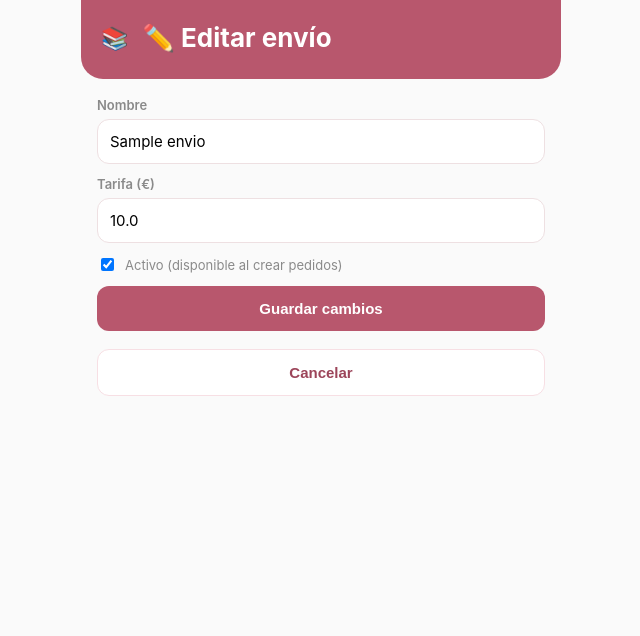
After one commit to mj02jt/bookcovers, a Flask app: page /envios/1/editar in a window 1280 px wide. The commit adds this page. Shown: the top 636 px of the page, without its empty margins (319-959 px from the left). Run offline with Flask 3, Linux system fonts and the light colour scheme; tables that the repository leaves empty hold one stand-in row (values such as "Sample post").

Commit message:
Añade métodos de envío (Vinted, Correos...) configurables con tarifa, seleccionables al crear/editar pedidos

```diff
--- a/app.py
+++ b/app.py
@@ -8,7 +8,7 @@ from sqlalchemy import text
 
 from config import Config
 from extensions import db
-from models import Producto, Cliente, Pedido, PedidoItem, Movimiento, ESTADOS_PEDIDO, TIPOS_MOVIMIENTO
+from models import Producto, Cliente, Pedido, PedidoItem, Movimiento, MetodoEnvio, ESTADOS_PEDIDO, TIPOS_MOVIMIENTO
 import ai_scan
 
 ALLOWED_EXT = {'png', 'jpg', 'jpeg', 'webp', 'gif'}
@@ -48,6 +48,17 @@ def resolver_cliente_id(form):
     return int(cliente_id) if cliente_id else None
 
 
+def resolver_envio(form):
+    """Devuelve (metodo_envio_id, precio_envio) a partir del formulario."""
+    envio_id = form.get('metodo_envio_id') or None
+    if not envio_id:
+        return None, 0.0
+    metodo = db.session.get(MetodoEnvio, int(envio_id))
+    if not metodo:
+        return None, 0.0
+    return metodo.id, metodo.precio
+
+
 def procesar_items_pedido(pedido, form):
     """Crea los PedidoItem de un formulario, usando siempre el precio del stock cuando hay producto."""
     descripciones = form.getlist('descripcion')
@@ -78,6 +89,8 @@ MIGRACIONES = [
     "ALTER TABLE productos ADD COLUMN IF NOT EXISTS foto_mimetype VARCHAR(50)",
     "ALTER TABLE pedidos ADD COLUMN IF NOT EXISTS captura_data BYTEA",
     "ALTER TABLE pedidos ADD COLUMN IF NOT EXISTS captura_mimetype VARCHAR(50)",
+    "ALTER TABLE pedidos ADD COLUMN IF NOT EXISTS metodo_envio_id INTEGER REFERENCES metodos_envio(id)",
+    "ALTER TABLE pedidos ADD COLUMN IF NOT EXISTS envio_precio FLOAT DEFAULT 0",
 ]
 
 
@@ -187,6 +200,46 @@ def register_routes(app):
         flash(f'"{p.nombre}" eliminado del stock.')
         return redirect(url_for('stock_list'))
 
+    # ---------------- MÉTODOS DE ENVÍO (Vinted, Correos, recogida en mano...) ----------------
+    @app.route('/envios')
+    def envios_list():
+        envios = MetodoEnvio.query.order_by(MetodoEnvio.nombre).all()
+        return render_template('envios.html', envios=envios, active='stock')
+
+    @app.route('/envios/nuevo', methods=['GET', 'POST'])
+    def envio_new():
+        if request.method == 'POST':
+            e = MetodoEnvio(
+                nombre=request.form['nombre'],
+                precio=float(request.form.get('precio') or 0),
+                activo=True,
+            )
+            db.session.add(e)
+            db.session.commit()
+            flash(f'"{e.nombre}" añadido a envíos.')
+            return redirect(url_for('envios_list'))
+        return render_template('envio_form.html', envio=None, active='stock')
+
+    @app.route('/envios/<int:eid>/editar', methods=['GET', 'POST'])
+    def envio_edit(eid):
+        e = MetodoEnvio.query.get_or_404(eid)
+        if request.method == 'POST':
+            e.nombre = request.form['nombre']
+            e.precio = float(request.form.get('precio') or 0)
+            e.activo = bool(request.form.get('activo'))
+            db.session.commit()
+            flash(f'"{e.nombre}" actualizado.')
+            return redirect(url_for('envios_list'))
+        return render_template('envio_form.html', envio=e, active='stock')
+
+    @app.route('/envios/<int:eid>/borrar', methods=['POST'])
+    def envio_delete(eid):
+        e = MetodoEnvio.query.get_or_404(eid)
+        db.session.delete(e)
+        db.session.commit()
+        flash(f'"{e.nombre}" eliminado de envíos.')
+        return redirect(url_for('envios_list'))
+
     # ---------------- ESCANEAR PEDIDO ----------------
     @app.route('/escanear', methods=['GET'])
     def scan_upload():
@@ -227,11 +280,12 @@ def register_routes(app):
 
         productos = Producto.query.order_by(Producto.nombre).all()
         clientes = Cliente.query.order_by(Cliente.nombre).all()
+        envios = MetodoEnvio.query.filter_by(activo=True).order_by(MetodoEnvio.nombre).all()
         return render_template(
             'scan_review.html', active='scan',
             imagen=rel_path, items=detected_items, error=error,
             cliente_detectado=cliente_detectado,
-            productos=productos, clientes=clientes,
+            productos=productos, clientes=clientes, envios=envios,
         )
 
     @app.route('/escanear/crear-pedido', methods=['POST'])
@@ -254,7 +308,8 @@ def register_routes(app):
                 }.get(ext, 'image/jpeg')
 
         db.session.add(pedido)
-        pedido.total = procesar_items_pedido(pedido, request.form)
+        pedido.metodo_envio_id, pedido.envio_precio = resolver_envio(request.form)
+        pedido.total = procesar_items_pedido(pedido, request.form) + pedido.envio_precio
         db.session.commit()
         flash(f'Pedido #{pedido.id} creado.')
         return redirect(url_for('order_detail', oid=pedido.id))
@@ -274,16 +329,18 @@ def register_routes(app):
     def order_new():
         productos = Producto.query.order_by(Producto.nombre).all()
         clientes = Cliente.query.order_by(Cliente.nombre).all()
+        envios = MetodoEnvio.query.filter_by(activo=True).order_by(MetodoEnvio.nombre).all()
         if request.method == 'POST':
             cliente_id = resolver_cliente_id(request.form)
             pedido = Pedido(cliente_id=cliente_id, estado='pendiente', notas=request.form.get('notas'))
             db.session.add(pedido)
 
-            pedido.total = procesar_items_pedido(pedido, request.form)
+            pedido.metodo_envio_id, pedido.envio_precio = resolver_envio(request.form)
+            pedido.total = procesar_items_pedido(pedido, request.form) + pedido.envio_precio
             db.session.commit()
             flash(f'Pedido #{pedido.id} creado.')
             return redirect(url_for('order_detail', oid=pedido.id))
-        return render_template('order_form.html', productos=productos, clientes=clientes, active='orders')
+        return render_template('order_form.html', productos=productos, clientes=clientes, envios=envios, active='orders')
 
     @app.route('/pedidos/<int:oid>')
     def order_detail(oid):
@@ -295,6 +352,7 @@ def register_routes(app):
         pedido = Pedido.query.get_or_404(oid)
         productos = Producto.query.order_by(Producto.nombre).all()
         clientes = Cliente.query.order_by(Cliente.nombre).all()
+        envios = MetodoEnvio.query.filter_by(activo=True).order_by(MetodoEnvio.nombre).all()
 
         if request.method == 'POST':
             # Devolvemos al stock las cantidades del pedido tal y como estaba antes de editarlo
@@ -306,7 +364,8 @@ def register_routes(app):
 
             pedido.cliente_id = resolver_cliente_id(request.form)
             pedido.notas = request.form.get('notas')
-            pedido.total = procesar_items_pedido(pedido, request.form)
+            pedido.metodo_envio_id, pedido.envio_precio = resolver_envio(request.form)
+            pedido.total = procesar_items_pedido(pedido, request.form) + pedido.envio_precio
             pedido.actualizado = datetime.utcnow()
             db.session.commit()
             flash(f'Pedido #{pedido.id} actualizado.')
@@ -317,7 +376,7 @@ def register_routes(app):
             for it in pedido.items
         ]
         return render_template(
-            'order_edit.html', pedido=pedido, productos=productos, clientes=clientes,
+            'order_edit.html', pedido=pedido, productos=productos, clientes=clientes, envios=envios,
             items_actuales=items_actuales, active='orders',
         )
 
--- /dev/null
+++ b/templates/envio_form.html
@@ -0,0 +1,21 @@
+{% extends 'base.html' %}
+{% block header_title %}{{ '✏️ Editar envío' if envio else '➕ Nuevo método de envío' }}{% endblock %}
+{% block content %}
+  <form class="form" method="post">
+    <label>Nombre</label>
+    <input name="nombre" required value="{{ envio.nombre if envio else '' }}" placeholder="Ej: Vinted, Correos, Recogida en mano...">
+
+    <label>Tarifa (€)</label>
+    <input name="precio" type="number" step="0.01" value="{{ envio.precio if envio else 0 }}">
+
+    {% if envio %}
+      <label style="display:flex; align-items:center; gap:8px; font-weight:400;">
+        <input type="checkbox" name="activo" value="1" style="width:auto;" {{ 'checked' if envio.activo else '' }}>
+        Activo (disponible al crear pedidos)
+      </label>
+    {% endif %}
+
+    <button type="submit">{{ 'Guardar cambios' if envio else 'Añadir' }}</button>
+    <button type="button" class="secondary" onclick="window.location.href='{{ url_for('envios_list') }}'">Cancelar</button>
+  </form>
+{% endblock %}
--- a/templates/order_detail.html
+++ b/templates/order_detail.html
@@ -28,6 +28,12 @@
         <span>{{ '%.2f'|format(it.cantidad * it.precio_unitario) }} €</span>
       </div>
     {% endfor %}
+    {% if pedido.metodo_envio %}
+      <div class="item-row">
+        <span>🚚 Envío ({{ pedido.metodo_envio.nombre }})</span>
+        <span>{{ '%.2f'|format(pedido.envio_precio) }} €</span>
+      </div>
+    {% endif %}
     <div class="item-row" style="font-weight:800;">
       <span>Total</span>
       <span>{{ '%.2f'|format(pedido.total) }} €</span>
--- a/templates/stock.html
+++ b/templates/stock.html
@@ -5,6 +5,7 @@
     <h2>Fundas en stock</h2>
     <a href="{{ url_for('stock_new') }}" class="link-btn">+ Añadir</a>
   </div>
+  <a href="{{ url_for('envios_list') }}" class="icon-btn" style="display:inline-block; margin-bottom:14px;">🚚 Métodos de envío</a>
 
   {% if productos %}
   <div class="item-grid">
```
Also changed, not shown: models.py (+14 -0 lines), templates/envios.html (added, +33 -0 lines), templates/order_edit.html (+25 -0 lines), templates/order_form.html (+23 -0 lines), templates/scan_review.html (+23 -0 lines).
